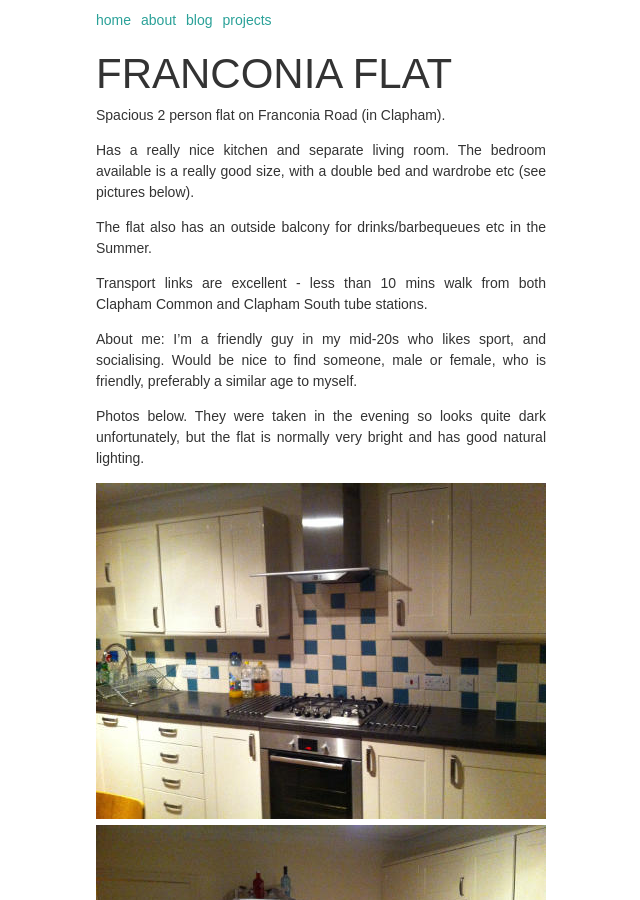
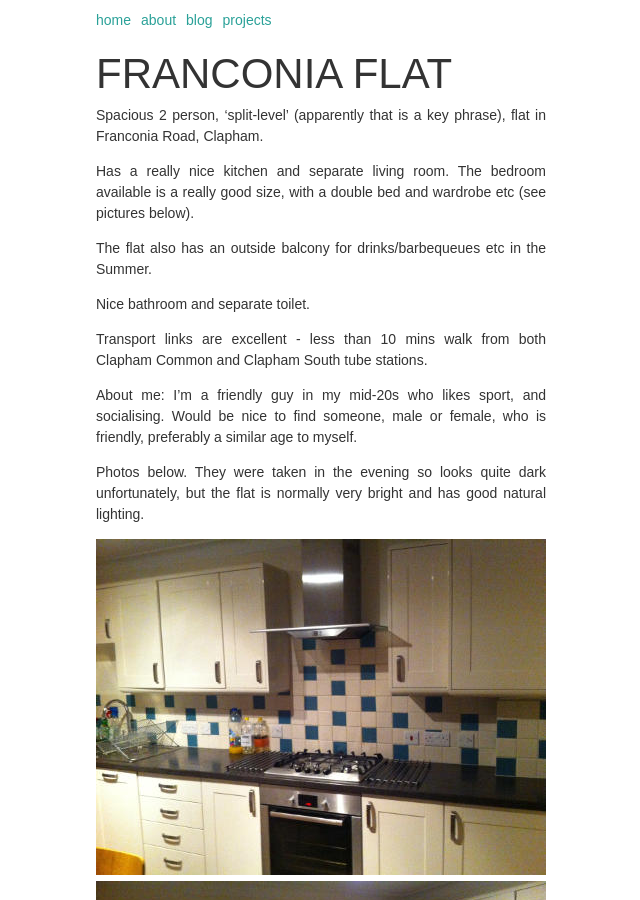
Before and after one commit to nicl/nicl.github.com, a Jekyll site: the page built from franconia.md, in a window 1280 px wide and 900 px high. Shown: the whole window, without its empty margins (319-959 px from the left). Built offline with Jekyll 4.4.1, drawn with Linux system fonts in a browser that asks for light colours.

Commit message:
Apparently split-level is a key phrase!

```diff
--- a/franconia.md
+++ b/franconia.md
@@ -3,7 +3,8 @@ layout: default
 title: franconia flat
 ---
 
-Spacious 2 person flat on Franconia Road (in Clapham).
+Spacious 2 person, 'split-level' (apparently that is a key phrase),
+flat in Franconia Road, Clapham.
 
 Has a really nice kitchen and separate living room. The bedroom
 available is a really good size, with a double bed and wardrobe etc
@@ -11,6 +12,8 @@ available is a really good size, with a double bed and wardrobe etc
 
 The flat also has an outside balcony for drinks/barbequeues etc in the
 Summer.
+
+Nice bathroom and separate toilet.
 
 Transport links are excellent - less than 10 mins walk from both
 Clapham Common and Clapham South tube stations.
```
